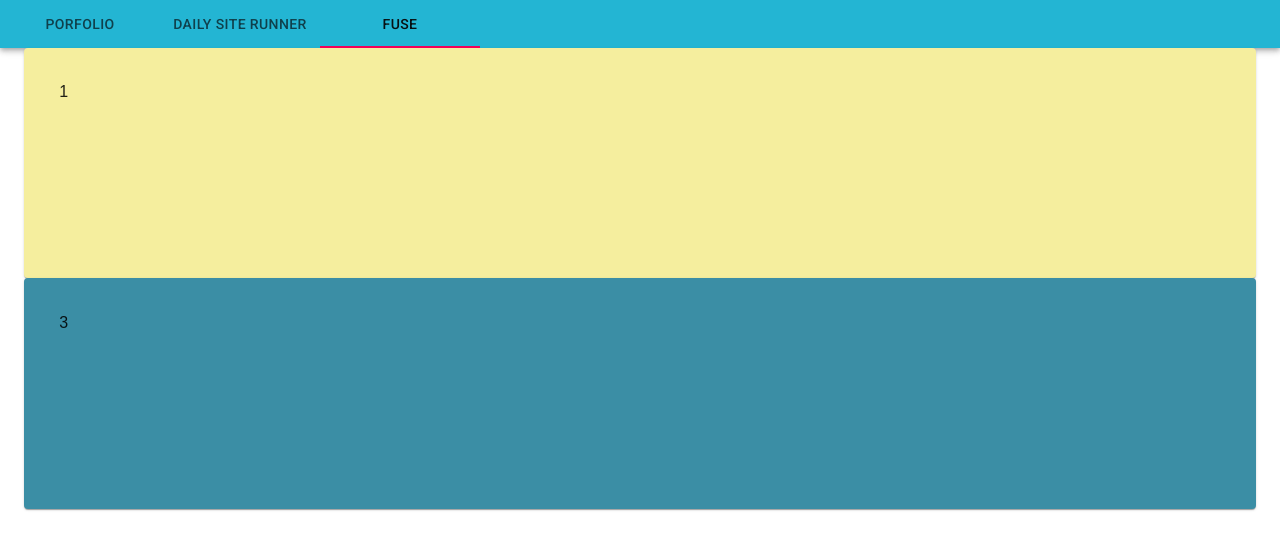
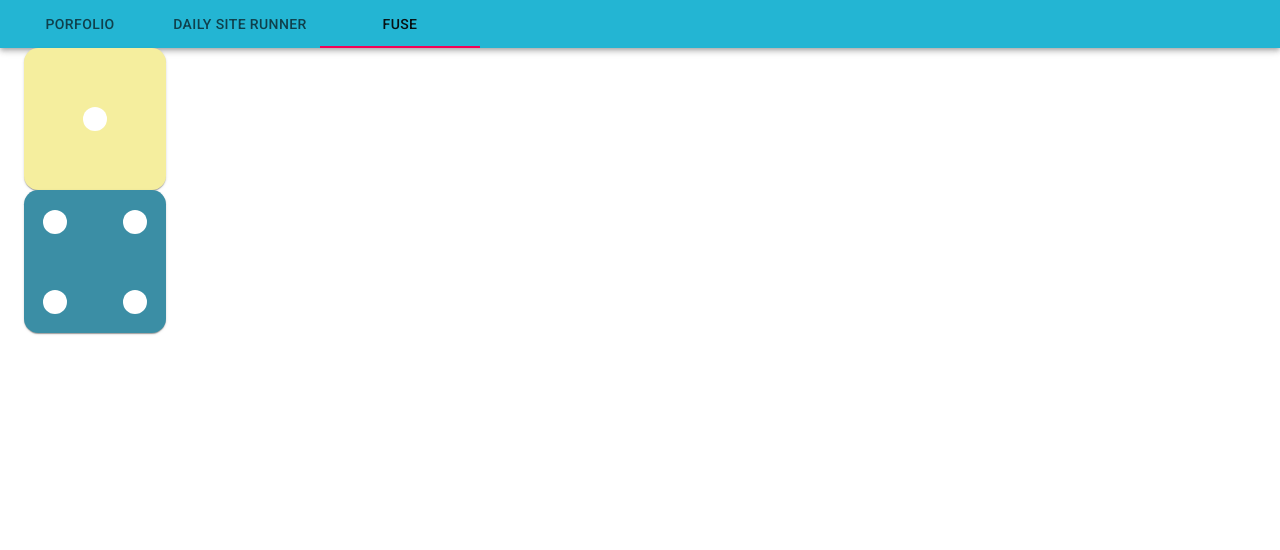
Before and after one commit to David-Shibley/Site, a React (Create React App) app: page / in a window 1280 px wide. Both pictures are taken after a click on the tab "FUSE". Shown: the top 550 px of the page. Built offline with nearby package versions, Linux system fonts and the light colour scheme.

Commit message:
Episode 2 - making dice from CSS and HTML

```diff
--- a/src/Fuse/Dice.js
+++ b/src/Fuse/Dice.js
@@ -1,10 +1,8 @@
-import React, { useRef, useState } from 'react';
-import { Card, CardContent, makeStyles, Avatar } from '@material-ui/core';
-
+import React, { useState } from 'react';
+import Die from './Die';
 // Green, blue, yellow, orange, red
 const colorsArray = ['#214E34', '#3b8ea5', '#f5ee9e', '#f49e4c', '#ab3428']
 const playersArray = [{ name: 'bob', color: 'red' }, { name: 'billy', color: 'green'}];
-const user = playersArray[1]
 
 const getRandomNumber = (min, max) => {
     min = Math.ceil(min);
@@ -13,56 +11,12 @@ const getRandomNumber = (min, max) => {
 }
 
 const generateDice = () => {
-    const randomDieNumber = getRandomNumber(1, 6);
+    const randomDieNumber = getRandomNumber(1, 7);
     const randomColorIndex = getRandomNumber(0, 4);
 
     const chosenColor = colorsArray[randomColorIndex];
 
     return { chosenColor, randomDieNumber }
-}
-
-const Die = props => {
-    const { dice, die, players, setDice } = props;
-
-    const styles = makeStyles((theme) => ({
-        dice: {
-            backgroundColor: die.chosenColor,
-            height: '12rem',
-            widows: '12rem'
-        },
-        avatar: {
-            backgroundColor: user.color,
-            height: '12rem',
-            widows: '12rem'
-        }
-    }))
-
-    const dieRef = useRef();
-
-    const classes = styles()
-
-    const onDiceClick = props => {
-        const dieIndex = dice.indexOf(die);
-        const newDiceArray = new Array(...dice);
-        // TODO: make this dynamic
-        newDiceArray[dieIndex].owner = players[0].name
-        setDice(newDiceArray);
-    }
-
-    const UserAvatar = (() => {
-        return (
-            <Avatar alt={user.name} src="">{players[0].name}</Avatar>
-        )
-    })()
-
-    return (
-        <Card className={classes.dice} onClick={onDiceClick}>
-            <CardContent ref={dieRef}>
-                {die.randomDieNumber}
-                {die.owner ? UserAvatar : null}
-            </CardContent>
-        </Card>
-    )
 }
 
 const Dice = () => {
--- /dev/null
+++ b/src/Fuse/Die.js
@@ -0,0 +1,186 @@
+import React, { useRef } from 'react';
+import { Card, CardContent, makeStyles, Avatar } from '@material-ui/core';
+
+const playersArray = [{ name: 'bob', color: 'red' }, { name: 'billy', color: 'green'}];
+const user = playersArray[1]
+
+const Die = props => {
+    const { dice, die, players, setDice } = props;
+
+    const diceStyle = {
+        backgroundColor: die.chosenColor,
+        width: '104px',
+        height: '104px',
+        borderRadius: '10%',
+    }
+
+    const dotContainerStyle = {
+        height: '100%',
+        width: '100%',
+        padding: 0,
+        display: 'flex',
+        justifyContent: 'space-between',
+    }
+
+    const columnStyle = {
+        display: 'flex',
+        flexDirection: 'column',
+        justifyContent: 'space-between',
+    }
+
+    const styles = makeStyles((theme) => ({
+        avatar: {
+            backgroundColor: user.color,
+            height: '12rem',
+            widows: '12rem'
+        },
+        dot: {
+            display: 'block',
+            width: '24px',
+            height: '24px',
+            borderRadius: '50%',
+            backgroundColor: 'white',
+        },
+        'face-1': {
+            ...diceStyle,
+            '& div': {
+                height: '100%',
+                display: 'flex',
+                justifyContent: 'center',
+                alignItems: 'center',
+                padding: 0
+            },
+        },
+        'face-2': {
+            ...diceStyle,
+            '& div': {
+                ...dotContainerStyle,
+                '& span:nth-of-type(2)': {
+                    alignSelf: 'flex-end',
+                },
+            },
+        },
+        'face-3': {
+            ...diceStyle,
+            '& div': {
+                ...dotContainerStyle,
+                '& span:nth-of-type(2)': {
+                    alignSelf: 'center',
+                },
+                '& span:nth-of-type(3)': {
+                    alignSelf: 'flex-end',
+                },
+            },
+        },
+        'face-4': {
+            ...diceStyle,
+            '& div': {
+                ...dotContainerStyle,
+                '& .column': {
+                    ...columnStyle,
+                },
+                '& .column:nth-of-type(2)': {
+                    alignItems: 'flex-end',
+                }
+            }
+        },
+        'face-5': {
+            ...diceStyle,
+            '& div': {
+                ...dotContainerStyle,
+                '& .column': {
+                    ...columnStyle,
+                },
+                '& .column:nth-of-type(2)': {
+                    alignItems: 'center',
+                    justifyContent: 'center',
+                },
+                '& .column:nth-of-type(3)': {
+                    alignItems: 'flex-end',
+                }
+            }
+        },
+        'face-6': {
+            ...diceStyle,
+            '& div': {
+                ...dotContainerStyle,
+                '& .column': {
+                    ...columnStyle,
+                },
+                '& .column:nth-of-type(2)': {
+                    alignItems: 'flex-end',
+                }
+            }
+        }
+
+    }))
+
+    const dieRef = useRef();
+
+    const classes = styles()
+
+    const onDiceClick = props => {
+        const dieIndex = dice.indexOf(die);
+        const newDiceArray = new Array(...dice);
+        // TODO: make this dynamic
+        newDiceArray[dieIndex].owner = players[0].name
+        setDice(newDiceArray);
+    }
+
+    const generateDieConent = die => {
+        switch (die.randomDieNumber) {
+            case 1:
+                return <span className={classes.dot}></span>
+                break;
+
+            case 2:
+                return <React.Fragment><span className={classes.dot}></span><span className={classes.dot}></span></React.Fragment>
+                break;
+
+            case 3:
+                return <React.Fragment><span className={classes.dot}></span><span className={classes.dot}></span><span className={classes.dot}></span></React.Fragment>
+                break;
+
+            case 4:
+                return <React.Fragment>
+                    <div className="column"><span className={classes.dot}></span> <span className={classes.dot}></span></div>
+                    <div className="column"><span className={classes.dot}></span> <span className={classes.dot}></span></div>
+                </React.Fragment>
+                break;
+
+            case 5:
+                return <React.Fragment>
+                    <div className="column"><span className={classes.dot}></span><span className={classes.dot}></span></div>
+                    <div className="column"><span className={classes.dot}></span></div>
+                    <div className="column"><span className={classes.dot}></span><span className={classes.dot}></span></div>
+                </React.Fragment>
+                break;
+
+            case 6:
+                return <React.Fragment>
+                    <div className="column"><span className={classes.dot}></span> <span className={classes.dot}></span>  <span className={classes.dot}></span></div>
+                    <div className="column"><span className={classes.dot}></span> <span className={classes.dot}></span>  <span className={classes.dot}></span></div>
+                </React.Fragment>
+
+            default:
+                break;
+        }
+    }
+
+
+    const UserAvatar = (() => {
+        return (
+            <Avatar alt={user.name} src="">{players[0].name}</Avatar>
+        )
+    })()
+
+    return (
+        <Card className={classes[`face-${die.randomDieNumber}`]} onClick={onDiceClick}>
+            <CardContent ref={dieRef}>
+                {generateDieConent(die)}
+            </CardContent>
+        </Card>
+    )
+}
+
+export default Die
```
